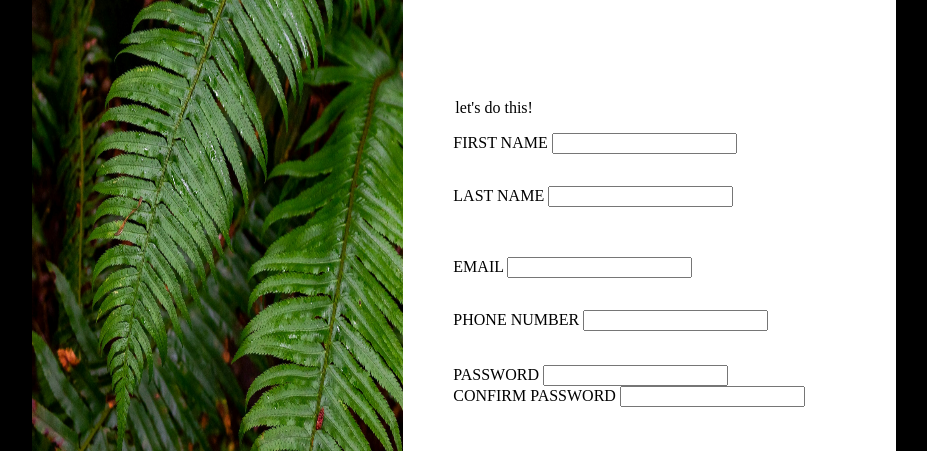
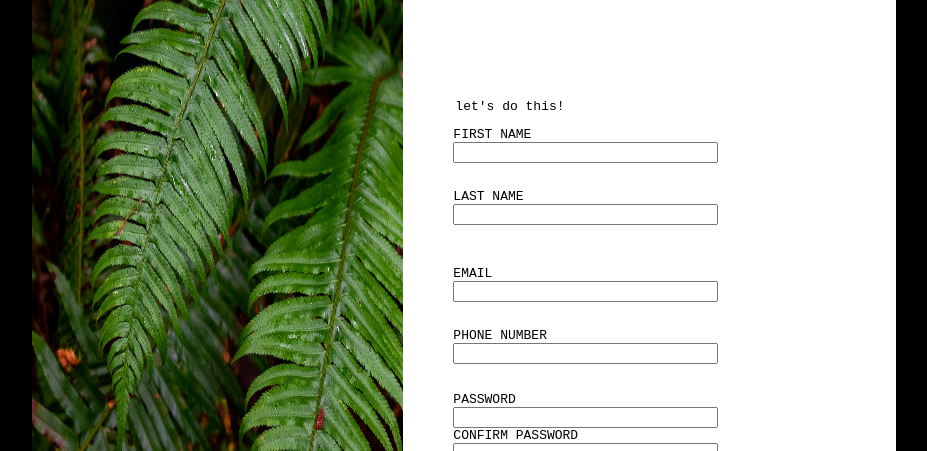
Before and after one commit to EliteCoder75/Saign_up_form, a plain HTML site: page index.html in a window 1280 px wide. Shown: the part 349-800 px from the top of the page, without its empty margins (176-1103 px from the left). Drawn offline with Linux system fonts and the light colour scheme.

Commit message:
add focus function with input fields

```diff
--- a/index.html
+++ b/index.html
@@ -14,38 +14,38 @@
             <div class="text2">This is not a real online service!</div>
             <form class="form" action="/my-handling-form-page" method="post">
                 <legend>let's do this!</legend>
-                <p style="float:left;">
+                <p style="float:left;" class="firstname_field">
                   <label for="name">FIRST NAME</label>
-                  <input type="text" id="name" name="user_name" />
+                  <input class="fname" type="text" id="name" name="user_name" size="30"/>
                 </p>
 
-                <p style="float:left;">
+                <p style="float:left;" class="lastname_field">
                     <label for="lastname">LAST NAME</label>
-                    <input type="text" id="lastname" name="user_lastname" />
+                    <input class="lname" type="text" id="lastname" name="user_lastname" size="30" />
                 </p>
                 <!--new line-->
                 <div style="clear:both;">&nbsp;</div>
 
-                <p style="float:left;">
+                <p style="float:left;" class="email_field">
                     <label for="mail">EMAIL</label>
-                    <input type="email" id="mail" name="user_email" />
+                    <input class="mail" type="email" id="mail" name="user_email" size="30"/>
                 </p>
-                <p style="float:left;">
+                <p style="float:left;" class="number_field">
                     <label  for="phone">PHONE NUMBER</label>
-                    <input type="tel" id="phone" name="phone" pattern="[0-9]{3}-[0-9]{3}-[0-9]{4}" required />
+                    <input class="number" type="tel" id="phone" name="phone" pattern="[0-9]{3}-[0-9]{3}-[0-9]{4}" size="30" required />
                 </p>
 
                 <div style="clear:both;">&nbsp;</div>
 
-                <div style="float:left;">
+                <div style="float:left;" class="password">
                     <label for="pass">PASSWORD</label>
-                    <input type="password" id="pass" name="password"  required />
+                    <input class="password" type="password" id="pass" name="password" size="30" required />
 
                 </div>
 
-                <div style="float:left;">
+                <div style="float:left;" class="confirm_password">
                     <label for="pass">CONFIRM PASSWORD</label>
-                    <input type="password" id="pass" name="password"  required />
+                    <input class="conf_password" type="password" id="pass" name="password"  size="30" required />
                  </div>
 
               </form>
--- a/style.css
+++ b/style.css
@@ -40,4 +40,20 @@ body {
     margin-top: 120px;
     margin-left: 50px;
     margin-right: 50px;
+    font-family: 'Courier New', Courier, monospace;
+    font-size: small;
 }
+
+.fname, .lname, .mail, .number, .password, .conf_password {
+    display: block;
+    margin-right: 50px;
+}
+
+.password {
+    margin-right: 25px;
+}
+
+input:focus {
+    outline: 2px solid #5f5cff;
+    box-shadow: 1px solid #f37a7a;
+  }
```
